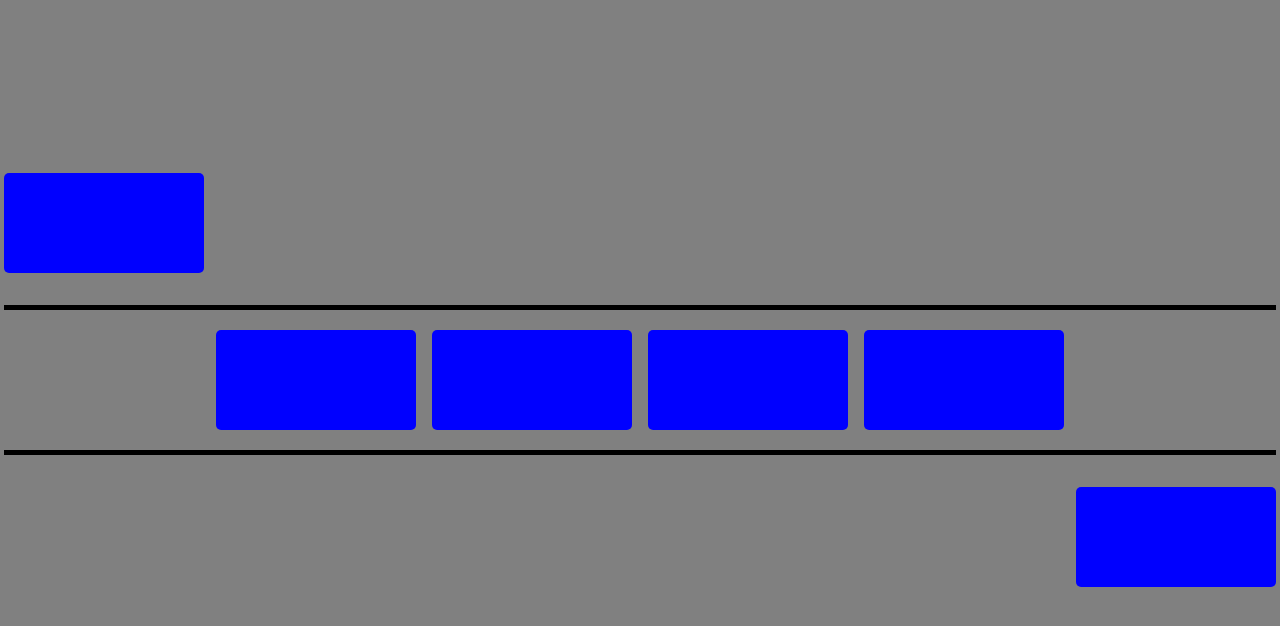
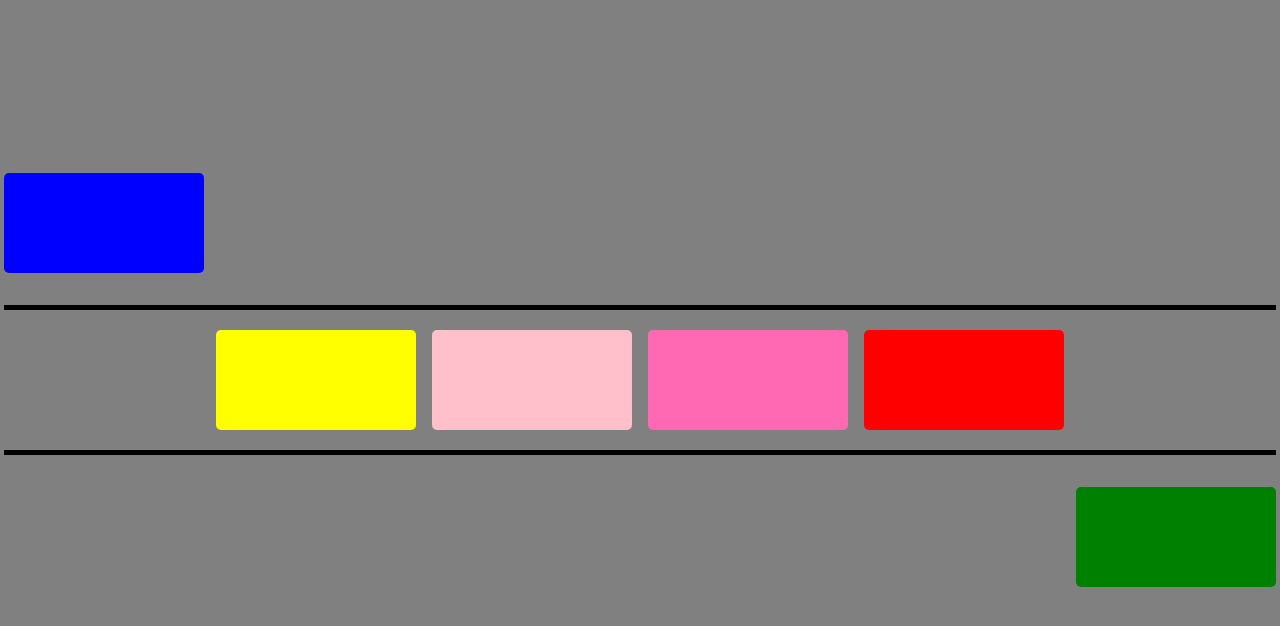
Before and after one commit to MalikBandara/Assignment-08-Jquery, a plain HTML site: page case02/index.html in a window 1280 px wide. Shown: the part 144-770 px from the top of the page. Drawn offline with Linux system fonts and the light colour scheme.

Commit message:
colour changed in inner dives

```diff
--- a/case02/index.css
+++ b/case02/index.css
@@ -56,3 +56,21 @@ h2{
     justify-content: right;
     /*margin-left: 500px;*/
 }
+.colour1{
+    background-color: blue;
+}
+.colour2{
+    background-color: yellow;
+}
+.colour3{
+    background-color: pink;
+}
+.colour4{
+    background-color: hotpink;
+}
+.colour5{
+    background-color: red;
+}
+.colour6{
+    background-color: green;
+}
--- a/case02/index.html
+++ b/case02/index.html
@@ -10,18 +10,18 @@
 
 <div class="container">
     <div class="row">
-        <div class="i-flex first">
-            <div class="inner-div"></div>
+        <div class="i-flex first ">
+            <div class="inner-div colour1"></div>
         </div>
         <div class="i-flex middle">
-            <div class="inner-div"></div>
-            <div class="inner-div"></div>
-            <div class="inner-div"></div>
-            <div class="inner-div"></div>
+            <div class="inner-div colour2"></div>
+            <div class="inner-div colour3"></div>
+            <div class="inner-div colour4"></div>
+            <div class="inner-div colour5"></div>
 
         </div>
         <div class="i-flex last ">
-            <div class="inner-div"></div>
+            <div class="inner-div colour6"></div>
         </div>
     </div>
 </div>
```
